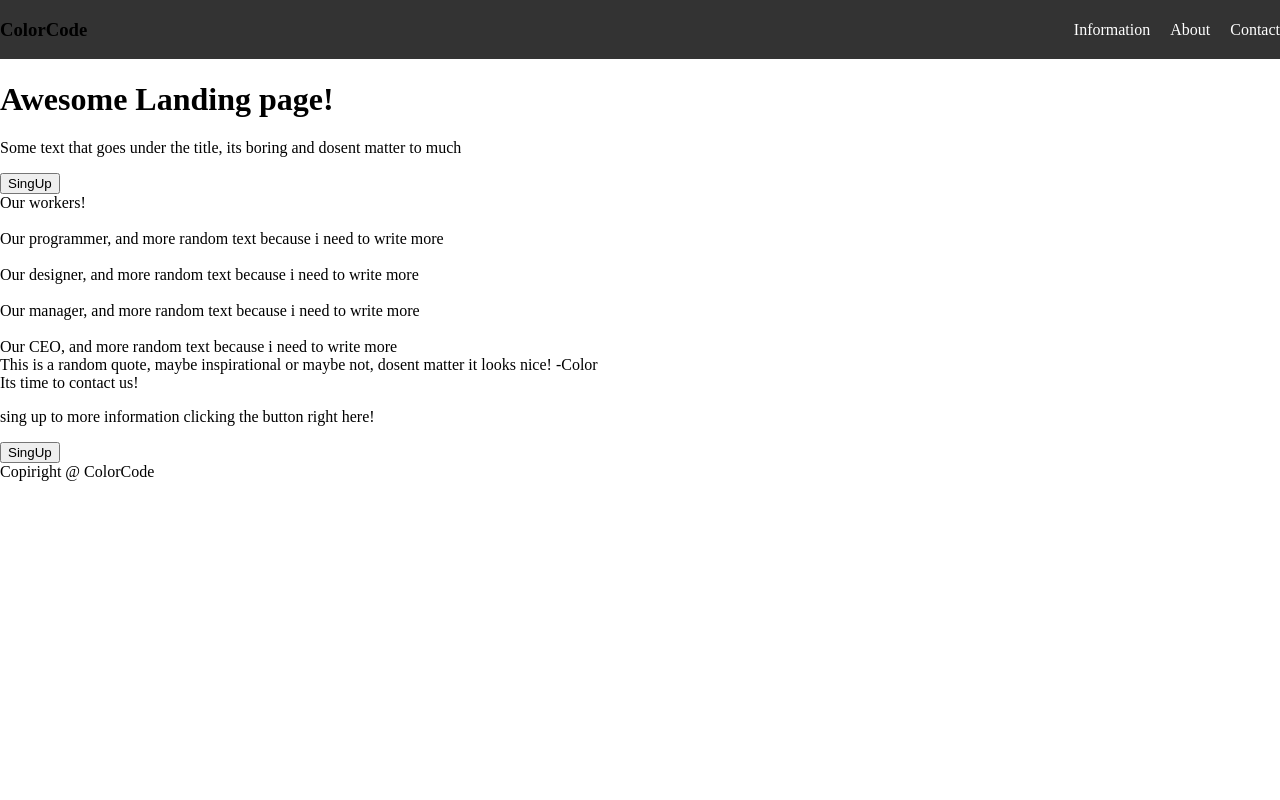
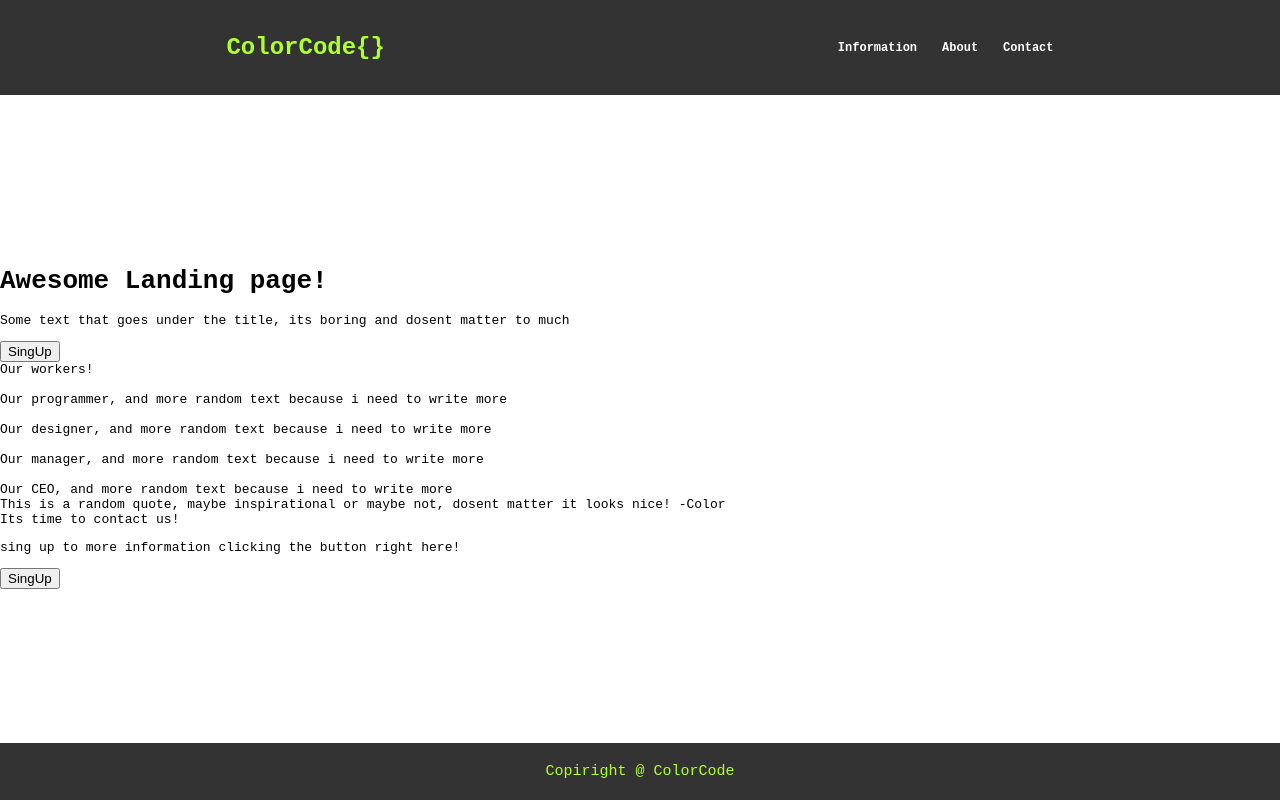
Before and after one commit to benjaAguilar/odin-landing-page, a plain HTML site: page index.html in a window 1280 px wide. Drawn offline with Linux system fonts and the light colour scheme.

Commit message:
positioned header an footer on styles.css

```diff
--- a/index.html
+++ b/index.html
@@ -8,7 +8,7 @@
 </head>
 <body>
     <div class="header">
-        <h3 class="logo">ColorCode</h3>
+        <h3 class="logo">ColorCode{}</h3>
         <ul>
             <li><a href="#">Information</a></li>
             <li><a href="#">About</a></li>
--- a/styles.css
+++ b/styles.css
@@ -1,6 +1,9 @@
 body{
+    font-family: monospace;
     margin: 0;
     min-height: 100vh;
+    display: flex;
+    flex-direction: column;
 }
 
 ul{
@@ -8,19 +11,38 @@ ul{
     padding: 0;
     margin: 0;
     display: inline-flex;
-    gap: 20px;
-    margin-left: auto;
+    gap: 25px;
 }
 
 a{
     text-decoration: none;
     color: white;
+    font-weight: bold;
+    font-size: 12px;
+}
+
+.logo{
+    color: greenyellow;
+    font-size: 24px;
 }
 
 .header{
     display: flex;
     margin-bottom: auto;
     background-color: #333;
+    justify-content: space-around;
     align-items: center;
+    padding: 10px;
     gap: 20px;
 }
+
+.footer{
+    background-color: #333;
+    color: greenyellow;
+    display: flex;
+    justify-content: center;
+    align-items: center;
+    font-size: 15px;
+    padding: 20px;
+    margin-top: auto;
+}
```
